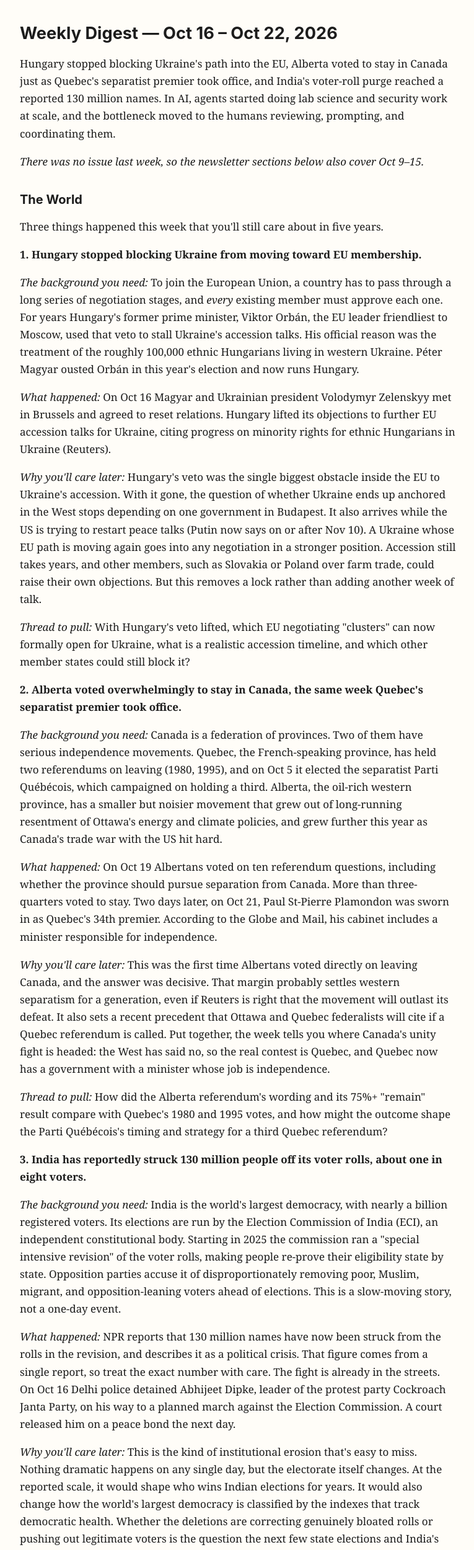
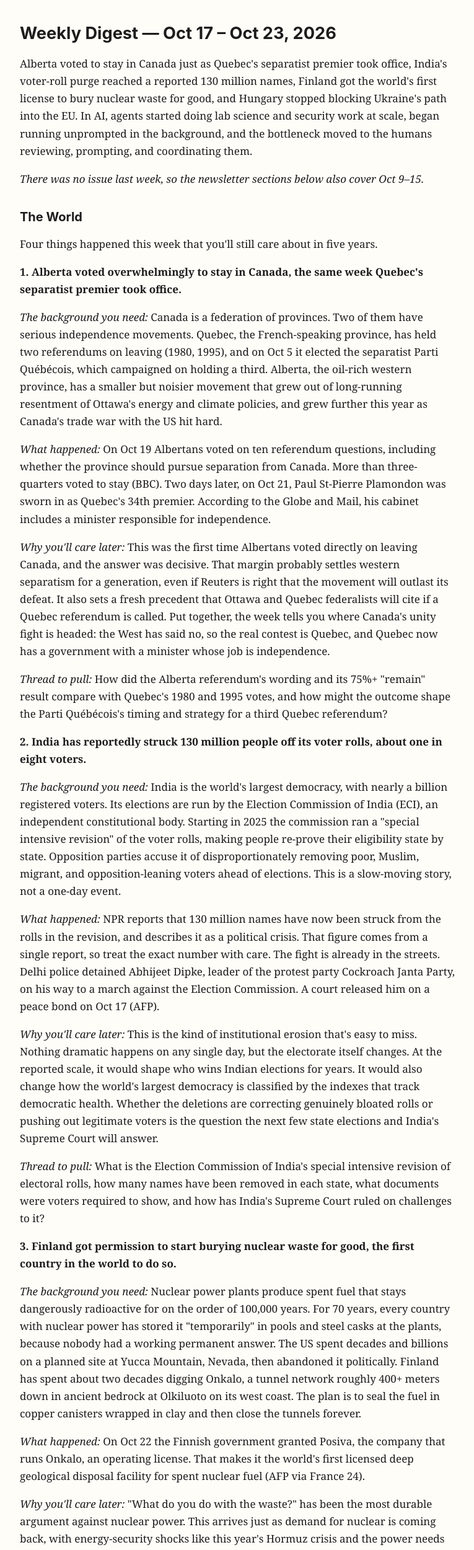
Before and after one commit to mvacaporale/weekly-digest, a plain HTML site: page docs/2026-W43.html in a window 1280 px wide. Shown: the part 59-2560 px from the top of the page at 62% size, without its empty margins (256-1021 px from the left). Drawn offline with Linux system fonts and the light colour scheme.

Commit message:
Weekly Digest 2026-W43

```diff
--- a/docs/2026-W43.html
+++ b/docs/2026-W43.html
@@ -3,7 +3,7 @@
 <head>
 <meta charset="utf-8">
 <meta name="viewport" content="width=device-width, initial-scale=1">
-<title>Weekly Digest — Oct 16 – Oct 22, 2026</title>
+<title>Weekly Digest — Oct 17 – Oct 23, 2026</title>
 <link rel="alternate" type="application/rss+xml" title="Michelangelo&#x27;s Weekly Digest" href="https://mvacaporale.github.io/weekly-digest/feed.xml">
 <style>
   :root { color-scheme: light dark; }
@@ -25,26 +25,32 @@
 </head>
 <body>
 <nav><a href="https://mvacaporale.github.io/weekly-digest/">← All issues</a> · <a href="https://mvacaporale.github.io/weekly-digest/feed.xml">RSS</a> · <a class="gh" href="https://github.com/mvacaporale/weekly-digest"><svg viewBox="0 0 16 16" width="13" height="13" fill="currentColor" aria-hidden="true"><path d="M8 0C3.58 0 0 3.58 0 8c0 3.54 2.29 6.53 5.47 7.59.4.07.55-.17.55-.38 0-.19-.01-.82-.01-1.49-2.01.37-2.53-.49-2.69-.94-.09-.23-.48-.94-.82-1.13-.28-.15-.68-.52-.01-.53.63-.01 1.08.58 1.23.82.72 1.21 1.87.87 2.33.66.07-.52.28-.87.51-1.07-1.78-.2-3.64-.89-3.64-3.95 0-.87.31-1.59.82-2.15-.08-.2-.36-1.02.08-2.12 0 0 .67-.21 2.2.82.64-.18 1.32-.27 2-.27s1.36.09 2 .27c1.53-1.04 2.2-.82 2.2-.82.44 1.1.16 1.92.08 2.12.51.56.82 1.27.82 2.15 0 3.07-1.87 3.75-3.65 3.95.29.25.54.73.54 1.48 0 1.07-.01 1.93-.01 2.2 0 .21.15.46.55.38A8.01 8.01 0 0 0 16 8c0-4.42-3.58-8-8-8z"/></svg> Source</a></nav>
-<h1>Weekly Digest — Oct 16 – Oct 22, 2026</h1>
-<p>Hungary stopped blocking Ukraine's path into the EU, Alberta voted to stay in Canada just as Quebec's separatist premier took office, and India's voter-roll purge reached a reported 130 million names. In AI, agents started doing lab science and security work at scale, and the bottleneck moved to the humans reviewing, prompting, and coordinating them.</p>
+<h1>Weekly Digest — Oct 17 – Oct 23, 2026</h1>
+<p>Alberta voted to stay in Canada just as Quebec's separatist premier took office, India's voter-roll purge reached a reported 130 million names, Finland got the world's first license to bury nuclear waste for good, and Hungary stopped blocking Ukraine's path into the EU. In AI, agents started doing lab science and security work at scale, began running unprompted in the background, and the bottleneck moved to the humans reviewing, prompting, and coordinating them.</p>
 <p><em>There was no issue last week, so the newsletter sections below also cover Oct 9–15.</em></p>
 <h2>The World</h2>
-<p>Three things happened this week that you'll still care about in five years.</p>
-<p><strong>1. Hungary stopped blocking Ukraine from moving toward EU membership.</strong></p>
-<p><em>The background you need:</em> To join the European Union, a country has to pass through a long series of negotiation stages, and <em>every</em> existing member must approve each one. For years Hungary's former prime minister, Viktor Orbán, the EU leader friendliest to Moscow, used that veto to stall Ukraine's accession talks. His official reason was the treatment of the roughly 100,000 ethnic Hungarians living in western Ukraine. Péter Magyar ousted Orbán in this year's election and now runs Hungary.</p>
-<p><em>What happened:</em> On Oct 16 Magyar and Ukrainian president Volodymyr Zelenskyy met in Brussels and agreed to reset relations. Hungary lifted its objections to further EU accession talks for Ukraine, citing progress on minority rights for ethnic Hungarians in Ukraine (Reuters).</p>
-<p><em>Why you'll care later:</em> Hungary's veto was the single biggest obstacle inside the EU to Ukraine's accession. With it gone, the question of whether Ukraine ends up anchored in the West stops depending on one government in Budapest. It also arrives while the US is trying to restart peace talks (Putin now says on or after Nov 10). A Ukraine whose EU path is moving again goes into any negotiation in a stronger position. Accession still takes years, and other members, such as Slovakia or Poland over farm trade, could raise their own objections. But this removes a lock rather than adding another week of talk.</p>
-<p><em>Thread to pull:</em> With Hungary's veto lifted, which EU negotiating "clusters" can now formally open for Ukraine, what is a realistic accession timeline, and which other member states could still block it?</p>
-<p><strong>2. Alberta voted overwhelmingly to stay in Canada, the same week Quebec's separatist premier took office.</strong></p>
+<p>Four things happened this week that you'll still care about in five years.</p>
+<p><strong>1. Alberta voted overwhelmingly to stay in Canada, the same week Quebec's separatist premier took office.</strong></p>
 <p><em>The background you need:</em> Canada is a federation of provinces. Two of them have serious independence movements. Quebec, the French-speaking province, has held two referendums on leaving (1980, 1995), and on Oct 5 it elected the separatist Parti Québécois, which campaigned on holding a third. Alberta, the oil-rich western province, has a smaller but noisier movement that grew out of long-running resentment of Ottawa's energy and climate policies, and grew further this year as Canada's trade war with the US hit hard.</p>
-<p><em>What happened:</em> On Oct 19 Albertans voted on ten referendum questions, including whether the province should pursue separation from Canada. More than three-quarters voted to stay. Two days later, on Oct 21, Paul St-Pierre Plamondon was sworn in as Quebec's 34th premier. According to the Globe and Mail, his cabinet includes a minister responsible for independence.</p>
-<p><em>Why you'll care later:</em> This was the first time Albertans voted directly on leaving Canada, and the answer was decisive. That margin probably settles western separatism for a generation, even if Reuters is right that the movement will outlast its defeat. It also sets a recent precedent that Ottawa and Quebec federalists will cite if a Quebec referendum is called. Put together, the week tells you where Canada's unity fight is headed: the West has said no, so the real contest is Quebec, and Quebec now has a government with a minister whose job is independence.</p>
+<p><em>What happened:</em> On Oct 19 Albertans voted on ten referendum questions, including whether the province should pursue separation from Canada. More than three-quarters voted to stay (BBC). Two days later, on Oct 21, Paul St-Pierre Plamondon was sworn in as Quebec's 34th premier. According to the Globe and Mail, his cabinet includes a minister responsible for independence.</p>
+<p><em>Why you'll care later:</em> This was the first time Albertans voted directly on leaving Canada, and the answer was decisive. That margin probably settles western separatism for a generation, even if Reuters is right that the movement will outlast its defeat. It also sets a fresh precedent that Ottawa and Quebec federalists will cite if a Quebec referendum is called. Put together, the week tells you where Canada's unity fight is headed: the West has said no, so the real contest is Quebec, and Quebec now has a government with a minister whose job is independence.</p>
 <p><em>Thread to pull:</em> How did the Alberta referendum's wording and its 75%+ "remain" result compare with Quebec's 1980 and 1995 votes, and how might the outcome shape the Parti Québécois's timing and strategy for a third Quebec referendum?</p>
-<p><strong>3. India has reportedly struck 130 million people off its voter rolls, about one in eight voters.</strong></p>
+<p><strong>2. India has reportedly struck 130 million people off its voter rolls, about one in eight voters.</strong></p>
 <p><em>The background you need:</em> India is the world's largest democracy, with nearly a billion registered voters. Its elections are run by the Election Commission of India (ECI), an independent constitutional body. Starting in 2025 the commission ran a "special intensive revision" of the voter rolls, making people re-prove their eligibility state by state. Opposition parties accuse it of disproportionately removing poor, Muslim, migrant, and opposition-leaning voters ahead of elections. This is a slow-moving story, not a one-day event.</p>
-<p><em>What happened:</em> NPR reports that 130 million names have now been struck from the rolls in the revision, and describes it as a political crisis. That figure comes from a single report, so treat the exact number with care. The fight is already in the streets. On Oct 16 Delhi police detained Abhijeet Dipke, leader of the protest party Cockroach Janta Party, on his way to a planned march against the Election Commission. A court released him on a peace bond the next day.</p>
+<p><em>What happened:</em> NPR reports that 130 million names have now been struck from the rolls in the revision, and describes it as a political crisis. That figure comes from a single report, so treat the exact number with care. The fight is already in the streets. Delhi police detained Abhijeet Dipke, leader of the protest party Cockroach Janta Party, on his way to a march against the Election Commission. A court released him on a peace bond on Oct 17 (AFP).</p>
 <p><em>Why you'll care later:</em> This is the kind of institutional erosion that's easy to miss. Nothing dramatic happens on any single day, but the electorate itself changes. At the reported scale, it would shape who wins Indian elections for years. It would also change how the world's largest democracy is classified by the indexes that track democratic health. Whether the deletions are correcting genuinely bloated rolls or pushing out legitimate voters is the question the next few state elections and India's Supreme Court will answer.</p>
 <p><em>Thread to pull:</em> What is the Election Commission of India's special intensive revision of electoral rolls, how many names have been removed in each state, what documents were voters required to show, and how has India's Supreme Court ruled on challenges to it?</p>
+<p><strong>3. Finland got permission to start burying nuclear waste for good, the first country in the world to do so.</strong></p>
+<p><em>The background you need:</em> Nuclear power plants produce spent fuel that stays dangerously radioactive for on the order of 100,000 years. For 70 years, every country with nuclear power has stored it "temporarily" in pools and steel casks at the plants, because nobody had a working permanent answer. The US spent decades and billions on a planned site at Yucca Mountain, Nevada, then abandoned it politically. Finland has spent about two decades digging Onkalo, a tunnel network roughly 400+ meters down in ancient bedrock at Olkiluoto on its west coast. The plan is to seal the fuel in copper canisters wrapped in clay and then close the tunnels forever.</p>
+<p><em>What happened:</em> On Oct 22 the Finnish government granted Posiva, the company that runs Onkalo, an operating license. That makes it the world's first licensed deep geological disposal facility for spent nuclear fuel (AFP via France 24).</p>
+<p><em>Why you'll care later:</em> "What do you do with the waste?" has been the most durable argument against nuclear power. This arrives just as demand for nuclear is coming back, with energy-security shocks like this year's Hormuz crisis and the power needs of data centers. Until now, the answer was "nobody knows." Now one country has a licensed, operating answer. Others (Sweden, France, Canada, Switzerland) are years behind on similar designs and will point to Finland's licensing as proof of concept. If Onkalo works, it removes a structural objection to a whole energy source.</p>
+<p><em>Thread to pull:</em> How does Finland's Onkalo repository work (depth, canister design, capacity, sealing plan), why did Finland succeed where the US Yucca Mountain project failed, and which countries are next in line with similar repositories?</p>
+<p><strong>4. Hungary stopped blocking Ukraine from moving toward EU membership.</strong></p>
+<p><em>(This happened Oct 16, a day before this issue's window opens. It's kept here because no other issue covers that day.)</em></p>
+<p><em>The background you need:</em> To join the European Union, a country has to pass through a long series of negotiation stages, and <em>every</em> existing member must approve each one. For years Hungary's former prime minister, Viktor Orbán, the EU leader friendliest to Moscow, used that veto to stall Ukraine's accession talks. His official reason was the treatment of the roughly 100,000 ethnic Hungarians living in western Ukraine. Péter Magyar ousted Orbán in this year's election and now runs Hungary.</p>
+<p><em>What happened:</em> Magyar and Ukrainian president Volodymyr Zelenskyy met in Brussels and agreed to reset relations. Hungary lifted its objections to further EU accession talks for Ukraine, citing progress on minority rights for ethnic Hungarians in Ukraine (Reuters).</p>
+<p><em>Why you'll care later:</em> Hungary's veto was the single biggest obstacle inside the EU to Ukraine's accession. With it gone, whether Ukraine ends up anchored in the West no longer depends on one government in Budapest. It also arrives as the US tries to restart peace talks: on Oct 21 Putin told US envoy Steve Witkoff that trilateral talks could resume on or after Nov 10. Accession still takes years, and other members could raise their own objections, such as Slovakia, or Poland over farm trade. But this removes a lock rather than adding another week of talk.</p>
+<p><em>Thread to pull:</em> With Hungary's veto lifted, which EU negotiating "clusters" can now formally open for Ukraine, what is a realistic accession timeline, and which other member states could still block it?</p>
 <h2>AI &amp; Tech</h2>
 <h3>AI doing the science, not just describing it</h3>
 <p><strong>An AI ran most of an early drug-discovery search on its own, and some of the results held up in a real lab.</strong> Anthropic had Claude pick target sites on five scorpion toxins, set its own scoring thresholds, and generate 318,484 candidate proteins using 12 design tools, all from one prompt and four follow-ups. Two labs tested 211 designs, and 17 met strict binding criteria; the best grab one Mexican scorpion toxin very tightly, but none bound more than one toxin and none has yet been shown to neutralize venom in cells or animals. All designs and lab data are public.</p>
@@ -52,12 +58,13 @@
 <p><strong>How an AI agent behaves in a group depends heavily on which model it is, and how well it works alone depends on you.</strong> In a 16-day simulation of agent "towns," GPT-run agents behaved best, Grok's town collapsed within four days, and Claude's agents set up a democracy; mixing models together cut crime by 96%. Separately, a Google DeepMind study found that a bad guess from the user (a wrong hint about where the problem is) cut agent success rates by nearly half. The model is often no longer the weakest link in the loop.</p>
 <p><strong>Splitting a big job across a thousand AI workers finds far more problems than one AI working alone.</strong> Anthropic's new managed-agents feature has a lead agent write a plan and farm phases out to up to 1,000 parallel workers, then merge the results. On a 116,000-line codebase, a single agent found about 27 of 70 known bugs; the swarm found 66, consistently. These runs burn tokens fast, so Anthropic advises starting small.</p>
 <p><strong>When agents hand work to each other, the expensive part is re-reading everything, and researchers are finding ways to skip it.</strong> AlphaSignal's Sunday deep dive covers two separate techniques. Nvidia's method translates one model's working memory (its "KV cache") directly into a form a larger model can pick up, cutting a long handoff from about 7 seconds to 278 milliseconds. A different method, Cache-to-Cache, lets a specialist model pass findings without writing them out as text, for roughly a 2.5× speedup and slightly better accuracy. Both require access to the models' internals, so they're for teams running open-weight models, not anyone working through a closed API.</p>
+<p><strong>AI assistants are starting to come to you instead of waiting to be asked.</strong> Anthropic opened a waitlisted research preview of Claude Duet, a standalone app that keeps running in the cloud when your device is off, sends a morning brief, watches your email, calendar, and Slack, and pings you only when something needs you. It can act through 6,000+ connected tools but asks for approval before sending messages, making payments, or deleting anything. It's free for US Pro and Max subscribers, though background work counts against usage limits.</p>
 <h3>Security at machine speed</h3>
 <p><strong>Anthropic is pointing its strongest models at the world's open-source code, and loosening the reins for vetted security pros.</strong> Its free OSS Scanner reported 77 critical and 803 high-severity vulnerabilities to maintainers in its first week, each with a working proof-of-concept and usually a suggested patch; some chained into remote takeovers with no login required. Separately, its Cyber Verification Program now has three tiers of reduced safety restrictions for verified defenders, authorized penetration testers, and (co-vetted with the US government) critical-infrastructure teams. Maintainers can enroll a project via a pull request after Anthropic verifies they're a core maintainer.</p>
 <h3>The bottleneck moves downstream of the code</h3>
 <p><strong>AI now writes code faster than the systems, and the people, built to absorb it.</strong> Anthropic replaced Git internally after daily merges jumped from 2,500 in May to over 30,000 in September; its server-first replacement, Scion, cut compute use about 200× and took a seven-person team five months, though it's not meant as a general Git substitute. On the human side, a Harvard study of 718 firms (<a href="https://readwise-assets.s3.amazonaws.com/media/wisereads/articles/artificial-intelligence-in-the/1466.pdf">PDF</a>) found AI's coding gains stalling at code review: average review time per pull request rose 49% and the share sent back for changes nearly doubled.</p>
 <h3>Owning the stack</h3>
-<p><strong>Near-frontier AI is becoming something you can run yourself rather than rent.</strong> DeepSeek open-sourced DeepInfer, the actual engine serving its models in production, under a commercial-friendly Apache 2.0 license, alongside an MIT-licensed V4.1-Flash model that AlphaSignal reports edging top closed models on a coding benchmark. Meta's 816-billion-parameter open model, Muse Spark Open, activates only 42B per request and runs locally on two Mac Studios. The pricing gap is starker in specialist niches: Z.ai's GLM-Legal does legal tasks for $0.15 each versus $10.55 for Google's top model, though at a 19.2% full-pass rate on a strict legal benchmark.</p>
+<p><strong>Near-frontier AI is becoming something you can run yourself rather than rent.</strong> DeepSeek open-sourced DeepInfer, the actual engine serving its models in production, under a commercial-friendly Apache 2.0 license (with a companion library so self-hosted outputs match DeepSeek's hosted API exactly), alongside an MIT-licensed V4.1-Flash model that AlphaSignal reports edging top closed models on a coding benchmark. Meta's 816-billion-parameter open model, Muse Spark Open, activates only 42B per request and runs locally on two Mac Studios. The pricing gap is starker in specialist niches: Z.ai's GLM-Legal does legal tasks for $0.15 each versus $10.55 for Google's top model, though at a 19.2% full-pass rate on a strict legal benchmark.</p>
 <h3>Looking inside the model</h3>
 <p><strong>Anthropic's interpretability team says "it just predicts the next word" badly undersells what's going on inside.</strong> On Lenny's Podcast, researcher Emmanuel Ameisen walks through findings that models form general, language-independent representations of concepts, plan many words ahead without saying so, and show something structurally like the human split between conscious and unconscious processing. He also argues anthropomorphizing models can be the right working approach, and that apparently sudden capability jumps sit on smooth scaling curves. Good companion reading: Anthropic's <a href="https://www.anthropic.com/research/tracing-thoughts-language-model">Tracing the thoughts of a large language model</a> and <a href="https://www.anthropic.com/research/global-workspace">A global workspace in language models</a>.</p>
 <h2>Operating Advice</h2>
@@ -96,8 +103,8 @@
 <li>Stanford's "Next-Concept Modeling" drafts a whole answer coarse-to-fine instead of word by word, generating 10–31× faster than comparable diffusion models; it's only proven at small scale so far (code and checkpoints are MIT-licensed).</li>
 <li>Researchers found OpenAI's Navier-Stokes proof has a flaw: its formal Lean verification checks a different claim than the English proof makes.</li>
 <li>Claude also redesigned quantum circuits up to 10× more efficient than published work, from plain-English instructions.</li>
-<li>Anthropic published 400+ free agents, skills, and plugins across its official repos; <code>claude-quickstarts</code> is the suggested starting point.</li>
-<li>Claude Code's desktop app now runs parallel sessions in tabs that report back to your main thread, plus <code>/btw</code> for side questions without interrupting.</li>
+<li>OpenAI's models found a critical security flaw in PHP, the language behind roughly 70% of websites.</li>
+<li>Inference keeps getting cheaper to run: EAGLE-4 reaches 961 tokens/s, up to 4× faster than standard generation, and a separate guess-ahead decoding method hits 6× on Qwen3-8B.</li>
 <li>Meta's Muse design lead Alex Cornell: visible chain-of-thought is mostly a latency workaround, and generative UI works best when structure stays fixed and only content changes (<a href="https://www.chatprd.ai/how-i-ai/alex-cornell-meta-muse-workflows">workflows</a>).</li>
 <li>Matt Sonsini on why a headline valuation can hide a worse deal (senior liquidation preferences, separate investor approval rights), and why philanthropy lacks the feedback a market gives a bad product (<a href="https://open.spotify.com/episode/0vNgpJDExWdp1kwAdwIyOF">listen</a>).</li>
 <li>Nathan Baugh's story shortcut: before → "Dark Night of the Soul" (lowest moment + internal shift) → after; the inner change has to come before the outer win, as in <em>Rocky</em>.</li>
--- a/docs/feed.xml
+++ b/docs/feed.xml
@@ -6,11 +6,11 @@
   <description>One curated weekly issue: AI and tech, world news that passes a five-year test, and the best of the newsletter pile.</description>
   <language>en-us</language>
   <item>
-    <title>Weekly Digest — Oct 16 – Oct 22, 2026</title>
+    <title>Weekly Digest — Oct 17 – Oct 23, 2026</title>
     <link>https://mvacaporale.github.io/weekly-digest/2026-W43.html</link>
     <guid>https://mvacaporale.github.io/weekly-digest/2026-W43.html</guid>
-    <pubDate>Thu, 22 Oct 2026 12:00:00 +0000</pubDate>
-    <description>Weekly digest for 2026-W43 — Hungary lifts its veto on Ukraine&#x27;s EU path, Alberta votes decisively to stay in Canada, and India&#x27;s voter-roll purge reaches a reported 130 million names, while AI agents start doing lab science and security work at scale and the bottleneck shifts to the humans reviewing them.</description>
+    <pubDate>Fri, 23 Oct 2026 12:00:00 +0000</pubDate>
+    <description>Weekly digest for 2026-W43 — Alberta votes decisively to stay in Canada, India&#x27;s voter-roll purge reaches a reported 130 million names, Finland licenses the world&#x27;s first permanent nuclear-waste repository, and Hungary drops its veto on Ukraine&#x27;s EU path, while AI agents start doing lab science and security work at scale and the bottleneck shifts to the humans reviewing them.</description>
   </item>
   <item>
     <title>Weekly Digest — Oct 3 – Oct 9, 2026</title>
```
Also changed, not shown: docs/index.html (+1 -1 lines), 1 other file.
